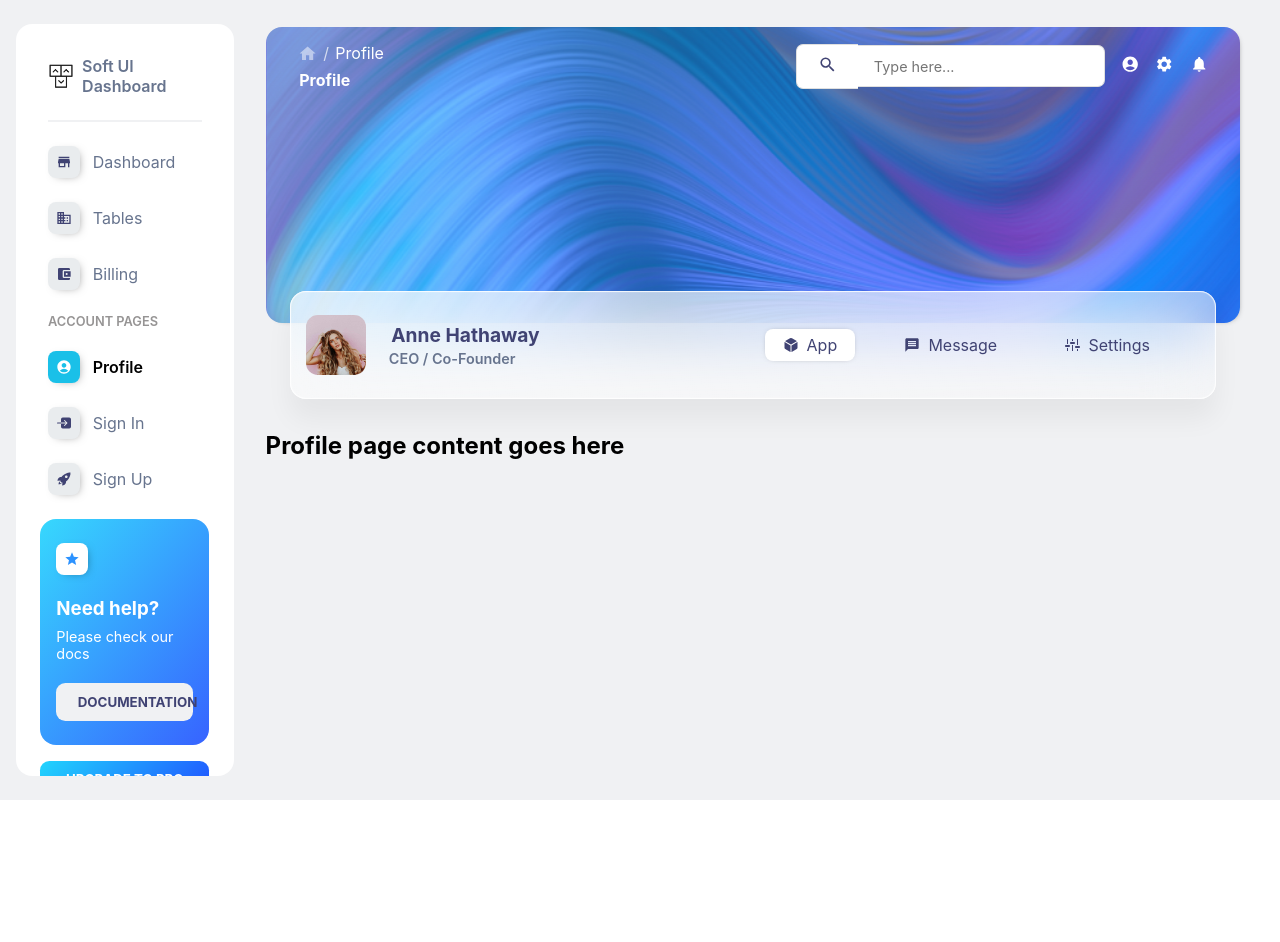
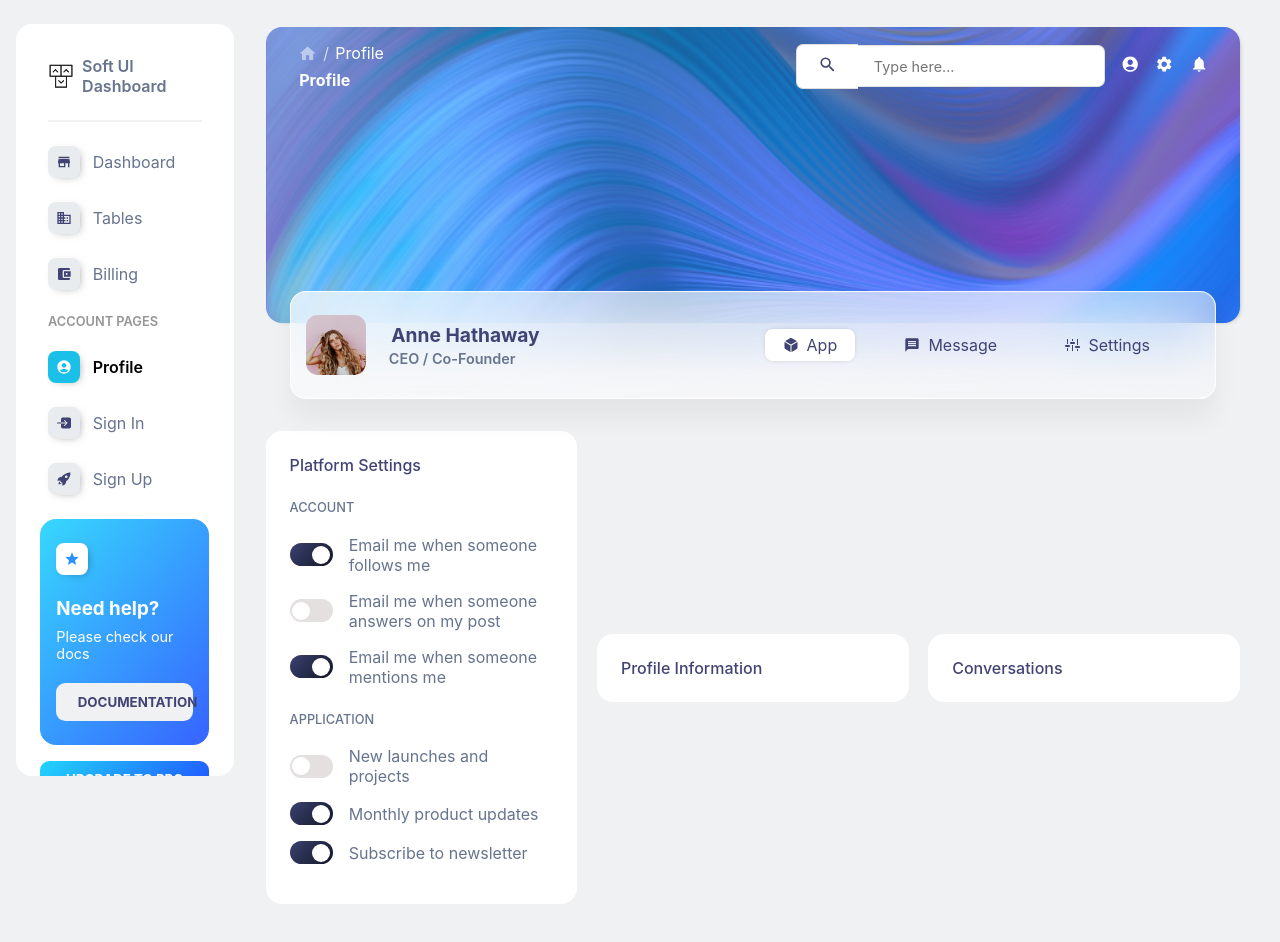
Before and after one commit to jamoliddinsaidov/soft_ui_dashboard, a React (Create React App) app: page /profile in a window 1280 px wide. Before the commit the page ends 800 px from the top, so only its background shows below. Built offline with nearby package versions, Linux system fonts and the light colour scheme.

Commit message:
add profile platform settings card

```diff
--- a/src/pages/Profile/Profile.jsx
+++ b/src/pages/Profile/Profile.jsx
@@ -5,12 +5,22 @@ import MainLayout from '../../layouts/MainLayout'
 import ProfileTopHeader from '../../components/Headers/ProfileTopHeader'
 import MainProfileInfo from '../../components/ImageAndTexts/ImageAndTexts'
 import IconAndText from '../../components/ImageAndTexts/IconAndText'
+import PlatformSettings from '../../components/Cards/PlatformSettings'
 
 // styles
-import { StypedProfileHeader, ProfileTopHeaderIcons } from './styles/StyledProfile'
+import {
+  StypedProfileHeader,
+  ProfileTopHeaderIcons,
+  StyledPlatformSettingsContainer,
+  StyledPlatformSettings,
+} from './styles/StyledProfile'
 
 // contents
 import { ProfileInfoContent, ProfileTopHeaderIconContent } from '../../assets/contents/Profile/ProfileInfoContent'
+import {
+  PlatformSettingsAccountContent,
+  PlatformSettingsApplicationContent,
+} from '../../assets/contents/Profile/PlatformSettingsContent'
 
 const Profile = () => {
   const [isIconActive, setIsIconActive] = useState([true, false, false])
@@ -35,6 +45,7 @@ const Profile = () => {
           borderRadius={20}
           imgWidth={13}
         />
+
         <ProfileTopHeaderIcons>
           {ProfileTopHeaderIconContent.map((content, index) => (
             <IconAndText
@@ -48,7 +59,22 @@ const Profile = () => {
           ))}
         </ProfileTopHeaderIcons>
       </StypedProfileHeader>
-      <h2>Profile page content goes here</h2>
+
+      <StyledPlatformSettingsContainer>
+        <StyledPlatformSettings>
+          <h4>Platform Settings</h4>
+          <PlatformSettings title='account' content={PlatformSettingsAccountContent} />
+          <PlatformSettings title='application' content={PlatformSettingsApplicationContent} />
+        </StyledPlatformSettings>
+
+        <StyledPlatformSettings>
+          <h4>Profile Information</h4>
+        </StyledPlatformSettings>
+
+        <StyledPlatformSettings>
+          <h4>Conversations</h4>
+        </StyledPlatformSettings>
+      </StyledPlatformSettingsContainer>
     </MainLayout>
   )
 }
--- a/src/pages/Profile/styles/StyledProfile.js
+++ b/src/pages/Profile/styles/StyledProfile.js
@@ -1,5 +1,5 @@
 import styled from 'styled-components'
-import { Flex, FlexBetween, colors } from '../../../GlobalStyles'
+import { Flex, FlexBetween, colors, CardContainer } from '../../../GlobalStyles'
 import { StyledTopHeader } from '../../../components/Headers/styles/TopHeader'
 
 export const StypedProfileHeader = styled(StyledTopHeader)`
@@ -10,3 +10,13 @@ export const StypedProfileHeader = styled(StyledTopHeader)`
 `
 
 export const ProfileTopHeaderIcons = styled(FlexBetween)``
+
+export const StyledPlatformSettingsContainer = styled(FlexBetween)``
+
+export const StyledPlatformSettings = styled(CardContainer)`
+  width: 32%;
+
+  h4 {
+    font-weight: 500;
+  }
+`
```
